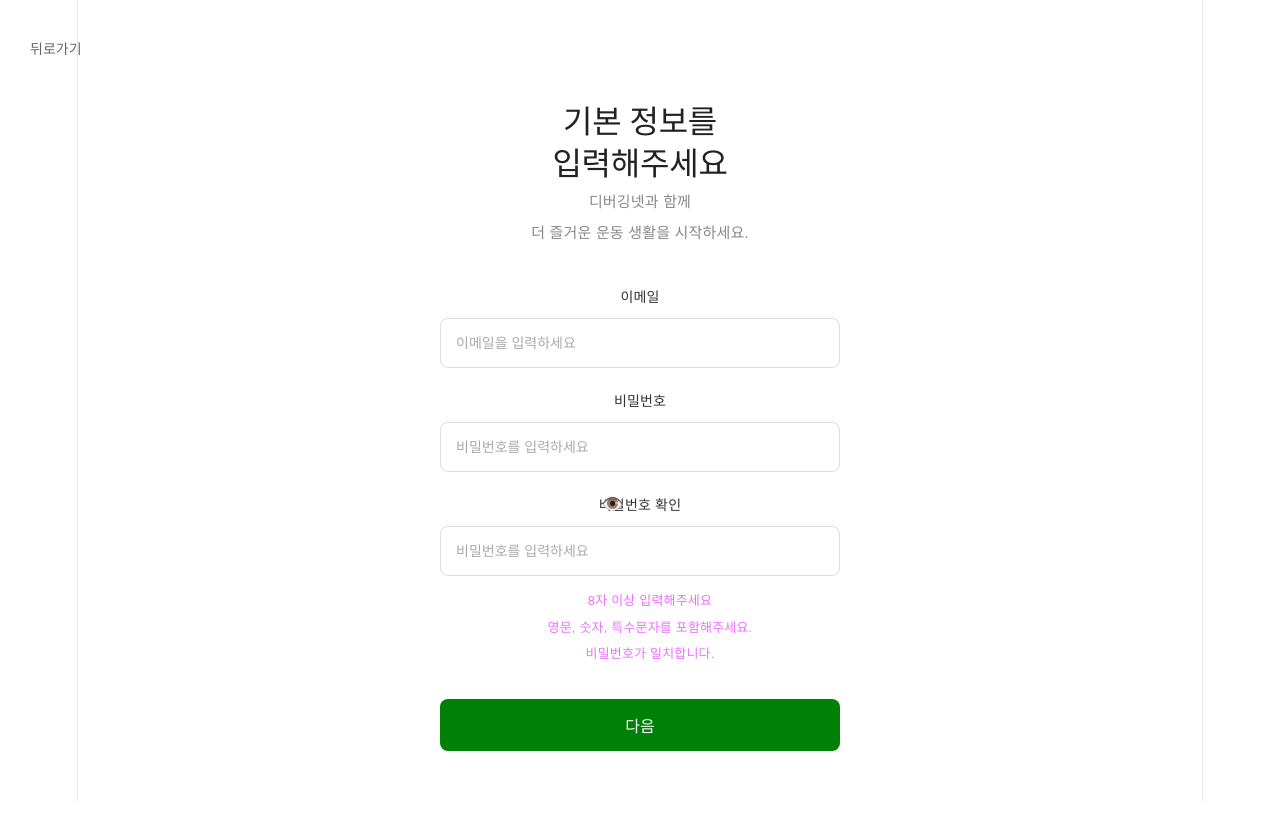
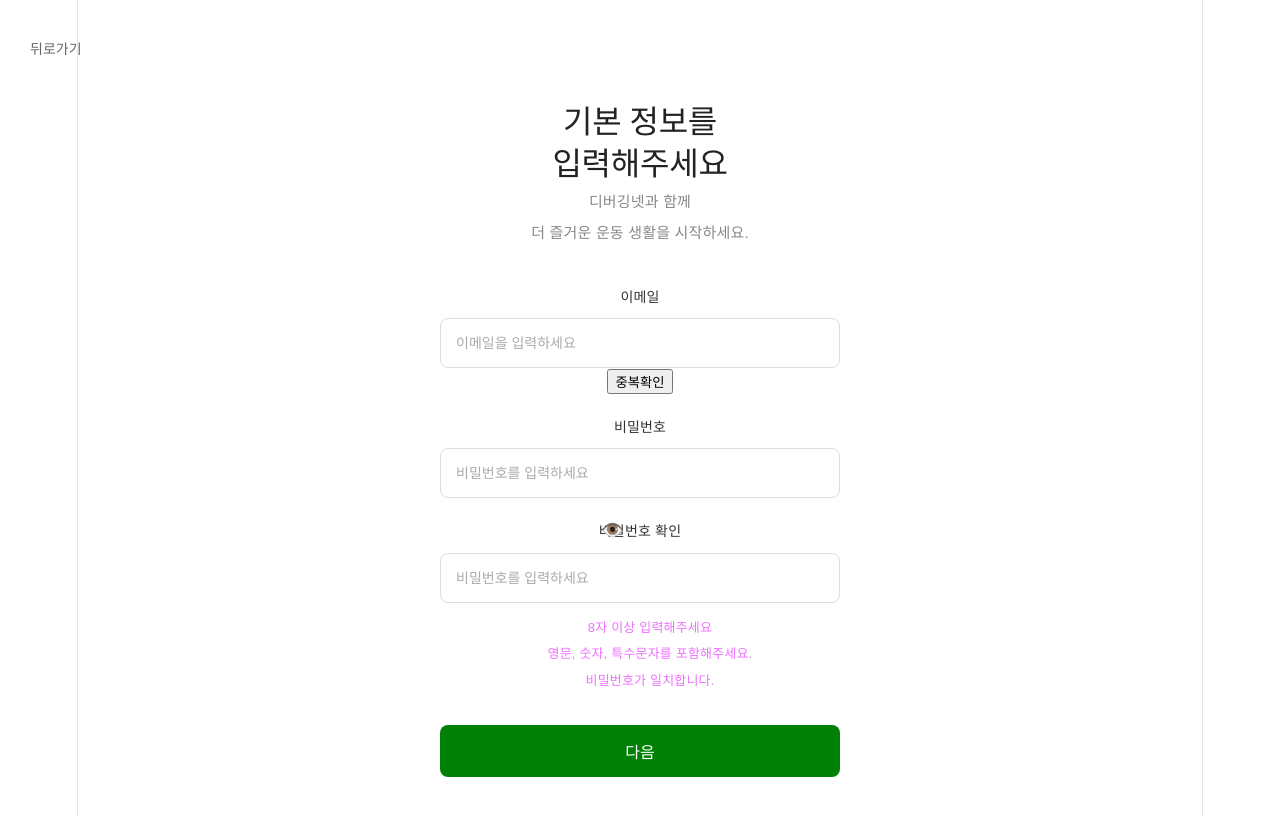
Before and after one commit to mi2o2im8/DebugNet, a React (Vite) app in the folder frontend/: page /signup in a window 1280 px wide. Shown: the top 816 px of the page. Built offline with nearby package versions, Linux system fonts and the light colour scheme; a web font is replaced by a local one.

Commit message:
기본프로필 이미지 포함 업데이트

```diff
--- a/frontend/src/pages/Signup/SignupAccount.jsx
+++ b/frontend/src/pages/Signup/SignupAccount.jsx
@@ -9,47 +9,128 @@ import { useSignup } from "./SignupContext";
 function Signup() {
     // 비밀번호 보여주는 함수(눈)
     const [showPassword, setShowPassword] = useState(false);
-    // // supabase 회원가입 연결
-    // const [password, setPassword] = useState("");
-    // const [email, setEmail] = useState("");
-    // const [passwordConfirm, setPasswordConfirm] = useState("") 이 3개를 아래 useSignup에 합침
+
+    // 이메일 중복 확인 상태
+    const [emailChecked, setEmailChecked] = useState(false);
+    const [emailMessage, setEmailMessage] = useState("");
+
     const { signupData, setSignupData } = useSignup();
     const navigate = useNavigate();
-    //나중에 Supabase에 회원가입 요청을 넣으면서 await를 사용하게 되면 그때 다시
-    // const handleSignup = async ()
+
+
+    // 이메일 입력값 변경
+    const handleEmailChange = (e) => {
+        setSignupData({
+            ...signupData,
+            email: e.target.value
+        });
+
+        // 이메일이 변경되면 기존 중복확인 결과 초기화
+        setEmailChecked(false);
+        setEmailMessage("");
+    };
+
+
+    // 이메일 중복 확인
+    const handleEmailCheck = async () => {
+        const email = signupData.email.trim();
+
+        // 이메일 입력 확인
+        if (!email) {
+            alert("이메일을 입력해주세요.");
+            return;
+        }
+
+        // 이메일 형식 확인
+        const emailRegex = /^[^\s@]+@[^\s@]+\.[^\s@]+$/;
+
+        if (!emailRegex.test(email)) {
+            alert("올바른 이메일 형식을 입력해주세요.");
+            return;
+        }
+
+        try {
+            // 백엔드 이메일 중복 확인 API
+            const response = await fetch(
+                `http://127.0.0.1:8000/api/auth/check-email?email=${encodeURIComponent(email)}`
+            );
+
+            const data = await response.json();
+
+            console.log("이메일 중복 확인 결과:", data);
+
+            if (data.available) {
+                // 사용 가능한 이메일
+                setEmailChecked(true);
+                setEmailMessage(data.message);
+            } else {
+                // 이미 가입된 이메일
+                setEmailChecked(false);
+                setEmailMessage(data.message);
+            }
+
+        } catch (error) {
+            console.error("이메일 중복 확인 오류:", error);
+            alert("서버와 연결할 수 없습니다.");
+        }
+    };
+
+
+    // 다음 버튼
     const handleNext = () => {
-        // supabase 회원가입------------------------------
+
         // 현재 Context에 저장된 이메일/비밀번호 확인
         console.log("1단계 이메일:", signupData.email);
         console.log("1단계 비밀번호:", signupData.password);
-        // 아이디 확인
-        if(!signupData.email){
+
+
+        // 이메일 확인
+        if (!signupData.email) {
             alert("이메일을 입력해주세요.");
             return;
         }
-        // 비밀번호 확인-------------------------------
-        if (signupData.password.length < 8){
+
+
+        // ⭐ 이메일 중복확인 여부
+        if (!emailChecked) {
+            alert("이메일 중복확인을 해주세요.");
+            return;
+        }
+
+
+        // 비밀번호 확인
+        if (signupData.password.length < 8) {
             alert("비밀번호는 8자 이상 입력해주세요.");
             return;
         }
+
+
+        // 영문 + 숫자 + 특수문자 확인
         if (
             !/[A-Za-z]/.test(signupData.password) ||
             !/[0-9]/.test(signupData.password) ||
             !/[!@#$%^&*]/.test(signupData.password)
-        ){
+        ) {
             alert("비밀번호는 영문, 숫자, 특수문자를 포함해주세요.");
             return;
         }
-        if (signupData.password !== signupData.passwordConfirm){
+
+
+        // 비밀번호 확인
+        if (signupData.password !== signupData.passwordConfirm) {
             alert("비밀번호가 일치하지 않습니다.");
             return;
         }
-        navigate("/signup/basic")
+
+
+        // 모든 조건 통과
+        navigate("/signup/basic");
     }
+
+
     return (
-        // 헤더-----------------------------------
+        <div>
 
-        <div>
             {/* 뒤로가기 버튼 */}
             <button
                 type="button"
@@ -58,6 +139,8 @@ function Signup() {
             >
                 뒤로가기
             </button>
+
+
             <div className="signup-header">
                 <h2>기본 정보를</h2>
                 <h2>입력해주세요</h2>
@@ -65,24 +148,55 @@ function Signup() {
                 <p>더 즐거운 운동 생활을 시작하세요.</p>
             </div>
 
-            {/* 이메일 및 비밀번호 설정 */}
+
+            {/* 이메일 */}
             <div>
                 <p className="email-label">이메일</p>
+
+                {/* 이메일 + 중복확인 버튼 */}
+                <div className="email-check-wrapper">
+
                     <input
                         type="email"
                         name="email"
                         placeholder="이메일을 입력하세요"
                         className="login-input"
                         value={signupData.email}
-                    onChange={(e) =>
-                        setSignupData({
-                            ...signupData,
-                            email: e.target.value
-                        })
-                    }
+                        onChange={handleEmailChange}
                     />
 
+                    <button
+                        type="button"
+                        className="email-check-btn"
+                        onClick={handleEmailCheck}
+                    >
+                        중복확인
+                    </button>
+
+                </div>
+
+
+                {/* 이메일 중복 확인 결과 */}
+                {emailMessage && (
+                    <p
+                        className={
+                            emailChecked
+                                ? "email-check-success"
+                                : "email-check-error"
+                        }
+                    >
+                        {emailMessage}
+                    </p>
+                )}
+
+            </div>
+
+
+            {/* 비밀번호 */}
+            <div>
+
                 <p className="email-label">비밀번호</p>
+
                 <input
                     type={showPassword ? "text" : "password"}
                     name="password"
@@ -97,11 +211,22 @@ function Signup() {
                     }
                 />
 
-                <button type="button" className="password-eye" onClick={()=> setShowPassword(!showPassword)}>
+                <button
+                    type="button"
+                    className="password-eye"
+                    onClick={() =>
+                        setShowPassword(!showPassword)
+                    }
+                >
                     {showPassword ? "🙈" : "👁️"}
                 </button>
+
             </div>
+
+
+            {/* 비밀번호 확인 */}
             <p className="email-label">비밀번호 확인</p>
+
             <input
                 type="password"
                 name="passwordConfirm"
@@ -116,19 +241,34 @@ function Signup() {
                 }
             />
 
+
+            {/* 비밀번호 조건 */}
             <div className="password-guide">
-                <p className={signupData.password.length >= 8 ? "valid" : ""}>
-                    <span>{signupData.password.length >= 8 ? "✓" : ""}</span>
+
+                <p
+                    className={
+                        signupData.password.length >= 8
+                            ? "valid"
+                            : ""
+                    }
+                >
+                    <span>
+                        {signupData.password.length >= 8 ? "✓" : ""}
+                    </span>
+
                     8자 이상 입력해주세요
                 </p>
 
-                <p className={
+
+                <p
+                    className={
                         /[A-Za-z]/.test(signupData.password) &&
                         /[0-9]/.test(signupData.password) &&
                         /[!@#$%^&*]/.test(signupData.password)
                             ? "valid"
                             : ""
-                }>
+                    }
+                >
                     <span>
                         {
                             /[A-Za-z]/.test(signupData.password) &&
@@ -138,38 +278,46 @@ function Signup() {
                                 : ""
                         }
                     </span>
+
                     영문, 숫자, 특수문자를 포함해주세요.
                 </p>
 
-                <p className={
+
+                <p
+                    className={
                         signupData.password &&
-                    signupData.password === signupData.passwordConfirm
+                        signupData.password ===
+                            signupData.passwordConfirm
                             ? "valid"
                             : ""
-                }>
+                    }
+                >
                     <span>
                         {
                             signupData.password &&
-                            signupData.password === signupData.passwordConfirm
+                            signupData.password ===
+                                signupData.passwordConfirm
                                 ? "✓"
                                 : ""
                         }
                     </span>
+
                     비밀번호가 일치합니다.
                 </p>
+
             </div>
 
 
-            {/* ---------------다음버튼 -----------------*/}
-            {/* 단순히 페이지 이동하는 버튼 → <Link>
-            조건 검사 후 이동하는 버튼 → useNavigate() */}
-            <button className="Next-btn" onClick={handleNext}>
+            {/* 다음 버튼 */}
+            <button
+                className="Next-btn"
+                onClick={handleNext}
+            >
                 다음
             </button>
 
         </div>
-    )
+    );
 }
 
-// -------------
 export default Signup;
--- a/frontend/src/pages/Signup/SignupProfile.jsx
+++ b/frontend/src/pages/Signup/SignupProfile.jsx
@@ -11,6 +11,18 @@ function Signup() {
     const navigate = useNavigate();
     // 회원가입 전체 데이터 가져오기
     const { signupData, setSignupData } = useSignup();
+
+    // 프로필 이미지
+    // const handleImageUpload = async (e) => {
+    //     const file = e.target.files[0];
+
+    //     if (!file) return;
+
+    //     const response = await fetch(
+
+    //     )
+    // }
+
     //나중에 Supabase에 회원가입 요청을 넣으면서 await를 사용하게 되면 그때 다시
     // const handleSignup = async ()
     const handleNext = () => {
@@ -52,6 +64,10 @@ function Signup() {
             <h1>입력해주세요</h1>
             <p>나에게 맞는 동호회 추천을</p>
             <p>위해 필요한 정보에.</p>
+
+            {/* ---- 프로필 입력 ---- */}
+
+            <button></button>
 
             {/* ----이름 입력칸---- */}
             <div className="name-box">
```
Also changed, not shown: frontend/src/assets/img/basic_profile_img.png (added). Lines whose indentation alone changed are shown as unchanged.
